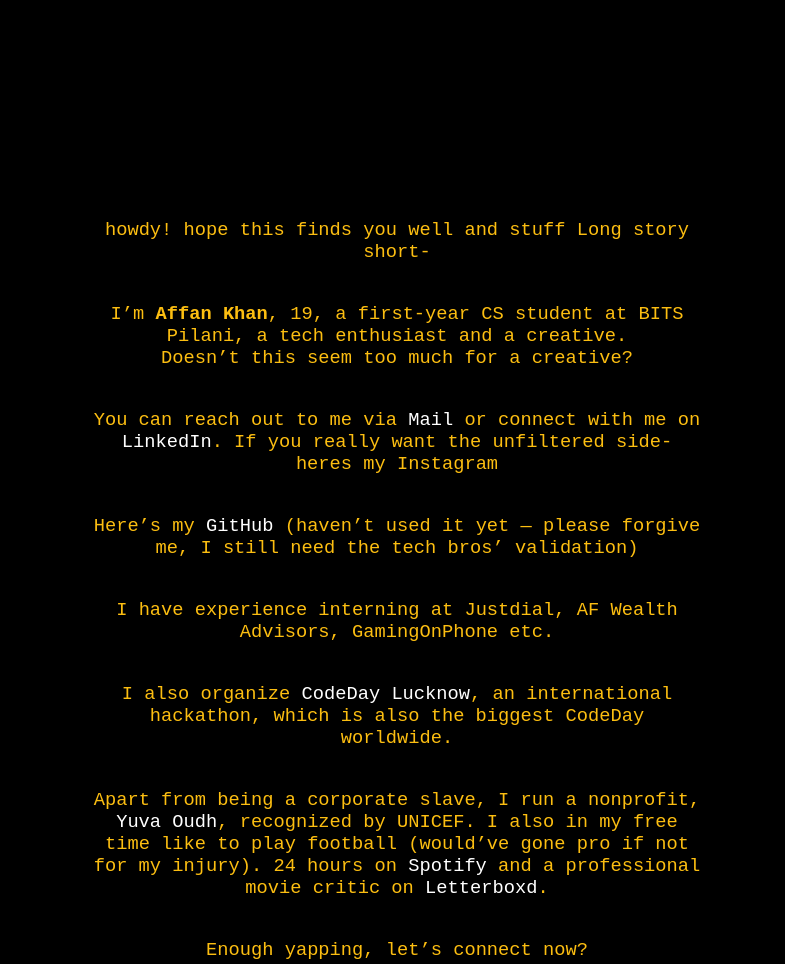
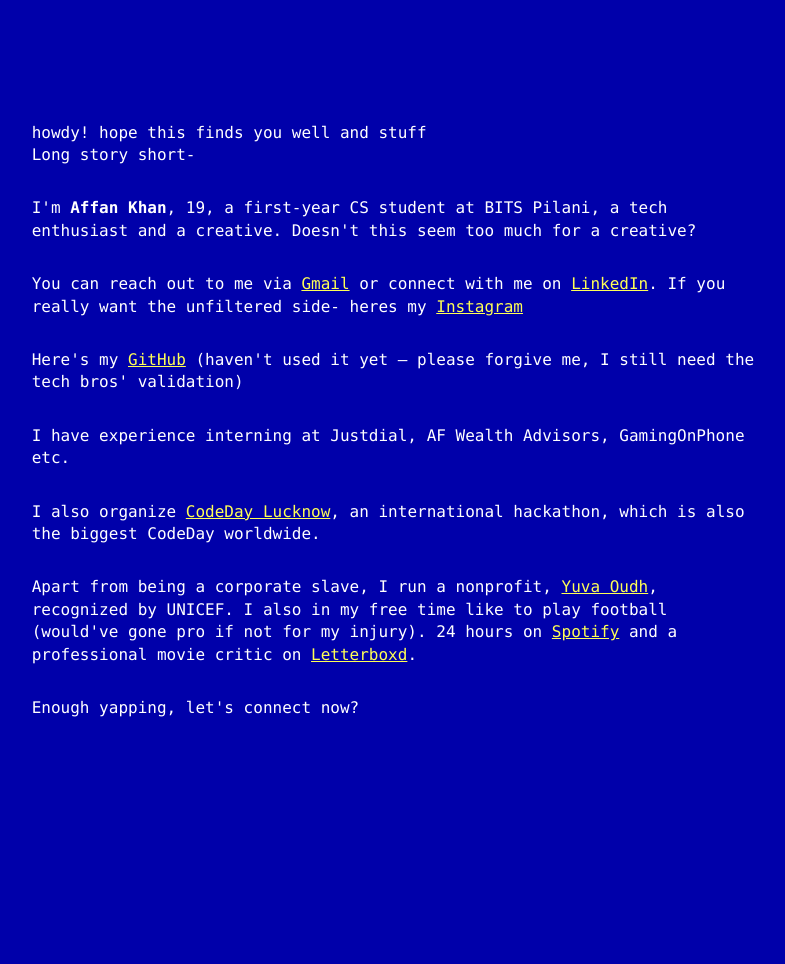
Before and after one commit to hahaffan/hahaffan.github.io, a plain HTML site: page index.html in a window 1280 px wide. Shown: the whole page, without its empty margins (243-1028 px from the left). After the commit the page ends 840 px from the top, so only its background shows below. Drawn offline with Linux system fonts and the light colour scheme.

Commit message:
website.html
Encrypted to normal

```diff
--- a/index.html
+++ b/index.html
@@ -8,93 +8,175 @@
 html, body {
 margin: 0;
 padding: 0;
-    background-color: rgb(0, 0, 0);
-    color: rgb(252, 190, 17);
-    font-family: monospace;
-    font-size: larger;
-    text-align: center;
-    max-width: 70ch;
+background-color: #0000AA;
+color: #FFFFFF;
+font-family: "Lucida Console", monospace;
+font-size: 16px;
+text-align: left;
+max-width: 80ch;
 margin-left: auto;
 margin-right: auto;
-    padding-top: 100px;
-    padding-left: 20px;
-    padding-right: 20px;
-    padding-bottom: 100px;
-    overflow-y: auto;
-
-
-
-
-    }
-      a {
-            color: rgb(255, 255, 255);
-            text-decoration: none;
+padding: 20px;
+height: 100vh;
+overflow: hidden;
+display: flex;
+flex-direction: column;
+justify-content: center;
 }
 
-        a:visited {
-            color:rgb(116, 102, 0);
+a {
+color: #ffff55;
+text-decoration: underline;
 }
 
 a:hover {
-            color: rgb(241, 241, 241);
-            text-decoration: underline;
+color: #ffcc00;
 }
 
 p {
-            margin-bottom: 40px;
+margin-bottom: 15px;
+line-height: 1.4;
 }
 
+.encrypted {
+color: #00ff00;
+animation: flicker 0.1s infinite;
+}
 
+@keyframes flicker {
+0%, 50% { opacity: 1; }
+51%, 100% { opacity: 0.7; }
+}
 
+.content {
+display: flex;
+flex-direction: column;
+justify-content: center;
+height: 100%;
+}
 </style>
 </head>
 <body>
-
+<div class="content">
 <p>
-    howdy! hope this finds you well and stuff
-Long story short-<br>
+ howdy! hope this finds you well and stuff<br>
+Long story short-
 </p>
 <p>
-I’m <strong>Affan Khan</strong>, 19,
- a first-year CS student at BITS Pilani,
- a tech enthusiast and a creative. <br>
-Doesn’t this seem too much for a creative?
+I'm <strong>Affan Khan</strong>, 19, a first-year CS student at BITS Pilani, a tech enthusiast and a creative. Doesn't this seem too much for a creative?
 </p>
+<p>
+ You can reach out to me via <a href="hahaffan@gmail.com" target="_blank">Gmail</a> or connect with me on <a href="https://www.linkedin.com/in/hahaffan" target="_blank">LinkedIn</a>. If you really want the unfiltered side- heres my <a href="https://instagram.com/affankhan10_" target="_blank">Instagram</a>
+</p>
+<p>
+ Here's my <a href="https://github.com/hahaffan" target="_blank">GitHub</a> (haven't used it yet — please forgive me, I still need the tech bros' validation)
+</p>
+<p>
+I have experience interning at Justdial, AF Wealth Advisors, GamingOnPhone etc.
+</p>
+<p>
+ I also organize <a href="https://event.codeday.org/en-US/lucknow" target="_blank">CodeDay Lucknow</a>, an international hackathon, which is also the biggest CodeDay worldwide.
+</p>
+<p>
+ Apart from being a corporate slave, I run a nonprofit, <a href="https://www.instagram.com/leoclub_yuvaoudh/?hl=af" target="_blank">Yuva Oudh</a>, recognized by UNICEF. I also in my free time like to play football (would've gone pro if not for my injury). 24 hours on <a href="https://open.spotify.com/user/31eek7etvogflsfg4ni6do3nca2e?si=9116640bcd8043d9" target="_blank">Spotify</a> and a professional movie critic on <a href="https://letterboxd.com/hahaffan/">Letterboxd</a>.
+</p>
+<p>
+ Enough yapping, let's connect now?
+</p>
+</div>
 
-<p>
-  You can reach out to me via <a href="hahaffan@gmail.com" target="_blank">Mail</a>
-    or connect with me on <a href="https://www.linkedin.com/in/hahaffan" target="_blank">LinkedIn</a>.
-    If you really want the unfiltered side-
-    heres my <a href="https://instagram.com/affankhan10_" target="_blank"></a>Instagram</a>
-</p>
+<script>
+const encryptChars = '!@#$%^&*(){}[]+=~`';
 
-<p>
-    Here’s my <a href="https://github.com/hahaffan" target="_blank">GitHub</a> (haven’t used it yet —
-        please forgive me,
-         I still need the tech bros’ validation)
-</p>
+const paragraphs = document.querySelectorAll('p');
+const originalTexts = [];
 
-<p>
-I have experience interning at
-Justdial, AF Wealth Advisors, GamingOnPhone etc.
-</p>
+paragraphs.forEach((p, index) => {
+    originalTexts[index] = p.innerHTML;
+});
 
-<p>
-  I also organize <a href="https://event.codeday.org/en-US/lucknow" target="_blank">CodeDay Lucknow</a>,
-  an international hackathon,
-  which is also the biggest CodeDay worldwide.
-</p>
+function encryptText(text) {
+    const parts = text.split(/(<[^>]*>)/);
 
-<p>
- Apart from being a corporate slave,
-I run a nonprofit, <a href="https://www.instagram.com/leoclub_yuvaoudh/?hl=af" target="_blank">Yuva Oudh</a>, recognized by UNICEF.
-I also in my free time like to play football
-(would’ve gone pro if not for my injury).
-24 hours on <a href="https://open.spotify.com/user/31eek7etvogflsfg4ni6do3nca2e?si=9116640bcd8043d9" target="_blank">Spotify</a> and a professional movie critic on <a href="https://letterboxd.com/hahaffan/">Letterboxd</a>.
-</p>
+    return parts.map(part => {
+        if (part.match(/^<[^>]*>$/)) {
+            return part;
+        }
+        let encrypted = '';
+        for (let i = 0; i < part.length; i++) {
+            if (part[i] === ' ' || part[i] === '\n' || part[i] === '\t' || part[i] === '\r') {
+                encrypted += part[i];
+            } else {
+                encrypted += encryptChars[Math.floor(Math.random() * encryptChars.length)];
+            }
+        }
+        return encrypted;
+    }).join('');
+}
+function decryptParagraph(paragraph, originalHTML, callback) {
+    const totalFrames = 8;
+    let currentFrame = 0;
 
-<p>
-  Enough yapping, let’s connect now?
-</p>
+    const decryptInterval = setInterval(() => {
+        const parts = originalHTML.split(/(<[^>]*>)/);
+
+        const newHTML = parts.map(part => {
+            if (part.match(/^<[^>]*>$/)) {
+                return part;
+            }
+
+            let newContent = '';
+            for (let i = 0; i < part.length; i++) {
+                if (part[i] === ' ' || part[i] === '\n' || part[i] === '\t' || part[i] === '\r') {
+                    newContent += part[i];
+                } else if (Math.random() < currentFrame / totalFrames) {
+                    newContent += part[i];
+                } else {
+                    newContent += encryptChars[Math.floor(Math.random() * encryptChars.length)];
+                }
+            }
+            return newContent;
+        }).join('');
+
+        paragraph.innerHTML = newHTML;
+        currentFrame++;
+
+        if (currentFrame > totalFrames) {
+            clearInterval(decryptInterval);
+            paragraph.innerHTML = originalHTML;
+            paragraph.classList.remove('encrypted');
+            if (callback) callback();
+        }
+    }, 30);
+}
+
+paragraphs.forEach((p, index) => {
+    p.classList.add('encrypted');
+    p.innerHTML = encryptText(originalTexts[index]);
+});
+
+const encryptionInterval = setInterval(() => {
+    paragraphs.forEach((p, index) => {
+        if (p.classList.contains('encrypted')) {
+            p.innerHTML = encryptText(originalTexts[index]);
+        }
+    });
+}, 100);
+
+setTimeout(() => {
+    const totalDuration = 1500;
+    const delayBetweenParagraphs = totalDuration / paragraphs.length;
+
+    paragraphs.forEach((p, index) => {
+        setTimeout(() => {
+            decryptParagraph(p, originalTexts[index]);
+        }, index * delayBetweenParagraphs);
+    });
+}, 500);
+
+setTimeout(() => {
+    clearInterval(encryptionInterval);
+}, 2500);
+</script>
 </body>
 </html>
```
Lines whose indentation alone changed are shown as unchanged.
